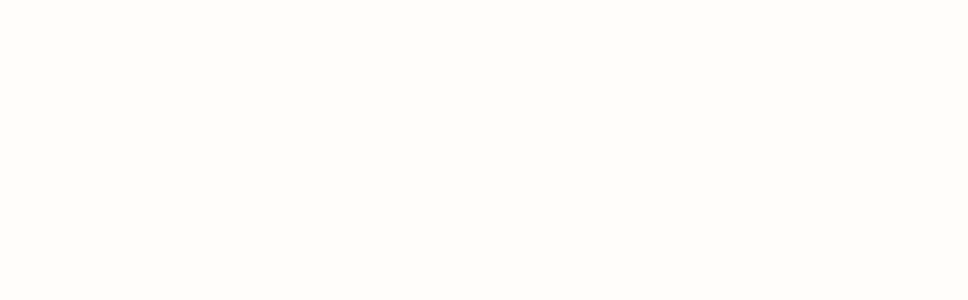
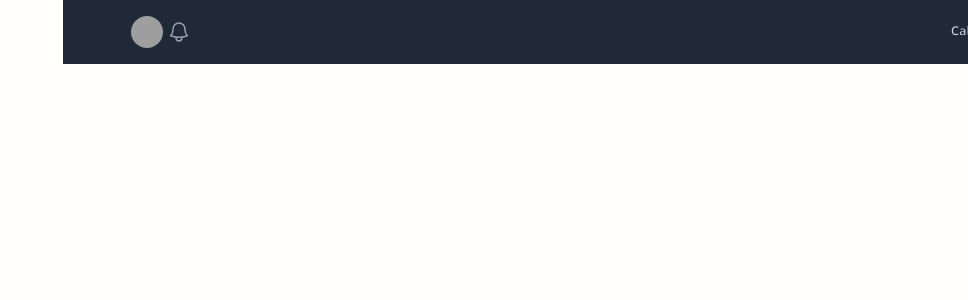
Before and after one commit to mahyarErshad/gimnas, a React (Vite) app: page / in a window 1280 px wide. Shown: the top 300 px of the page, without its empty margins (312-1280 px from the left). Built offline with nearby package versions, Linux system fonts and the light colour scheme; grey boxes are pictures that could not be loaded.

Commit message:
Imported Navbar

```diff
--- a/src/components/Header/MainHeader.jsx
+++ b/src/components/Header/MainHeader.jsx
@@ -1,8 +1,9 @@
 import React from 'react'
+import Navbar from './Navbar/Navbar'
 
 function MainHeader() {
   return (
-    <div>MainHeader</div>
+    <Navbar />
   )
 }
 
```
